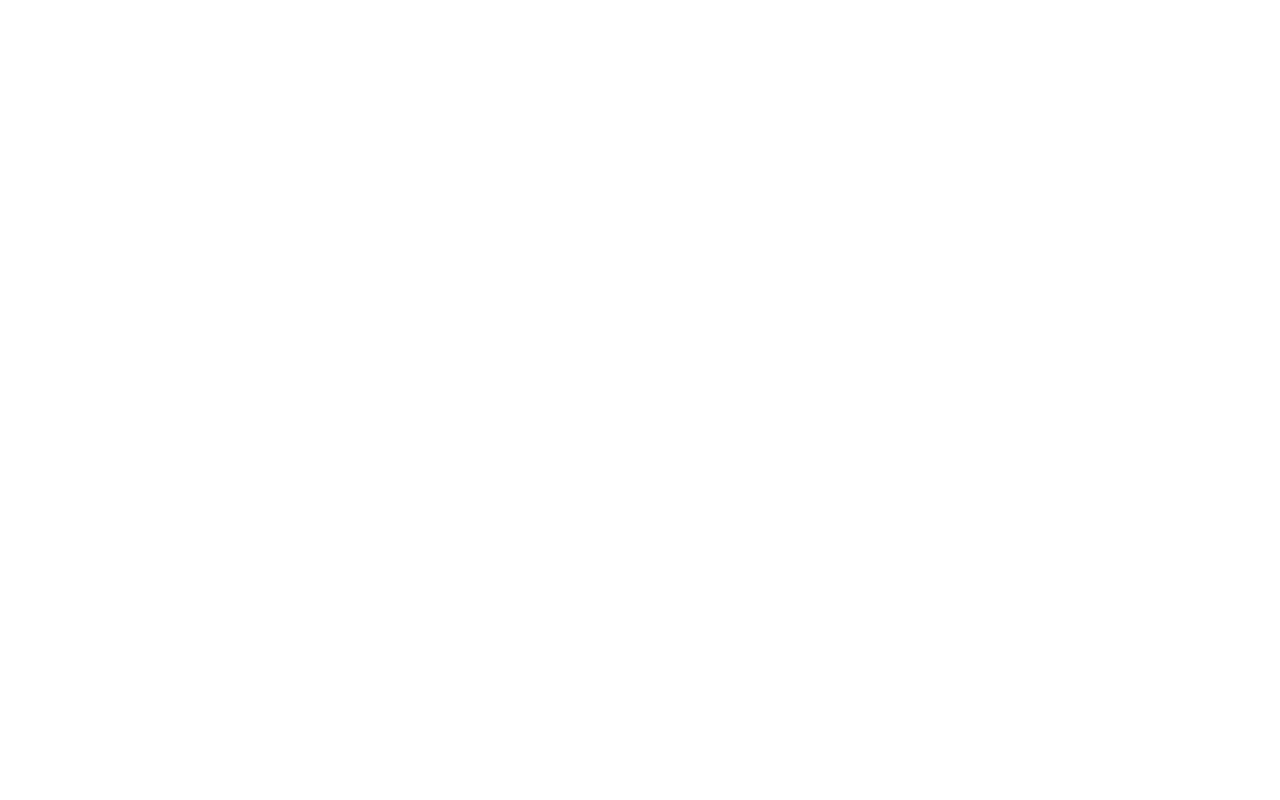
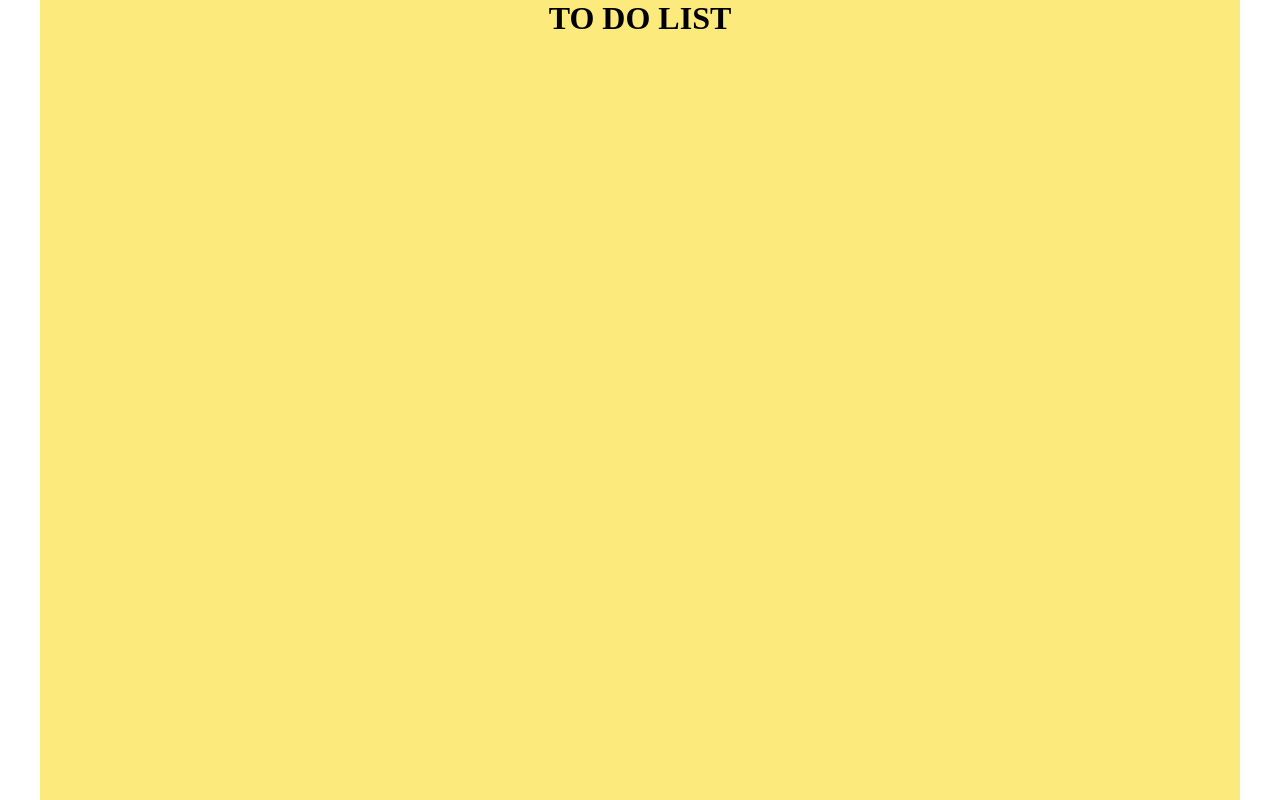
Before and after one commit to alessandroboscato/rest-todoolean, a plain HTML site: page index.html in a window 1280 px wide. Drawn offline with nearby package versions, Linux system fonts and the light colour scheme.

Commit message:
bozza layout

```diff
--- a/css/style.css
+++ b/css/style.css
@@ -3,3 +3,12 @@
   margin: 0;
   padding: 0;
 }
+
+
+.container {
+  width: 1200px;
+  height: 100vh;
+  margin: auto;
+  background-color: #FCEA7D;
+  text-align: center;
+}
--- a/index.html
+++ b/index.html
@@ -8,7 +8,19 @@
     <title>Todoolean</title>
   </head>
   <body>
+    <div class="container">
+      <header>
+        <h1>TO DO LIST</h1>
+      </header>
+      <main>
+        <ul id="to-do-list">
 
+        </ul>
+      </main>
+    </div>
+  <script id="entry-template" type="text/x-handlebars-template">
+
+  </script>
   <!-- handlebars -->
   <script type="text/javascript" src="https://cdnjs.cloudflare.com/ajax/libs/handlebars.js/4.7.6/handlebars.min.js"></script>
   <!-- jquery -->
```
